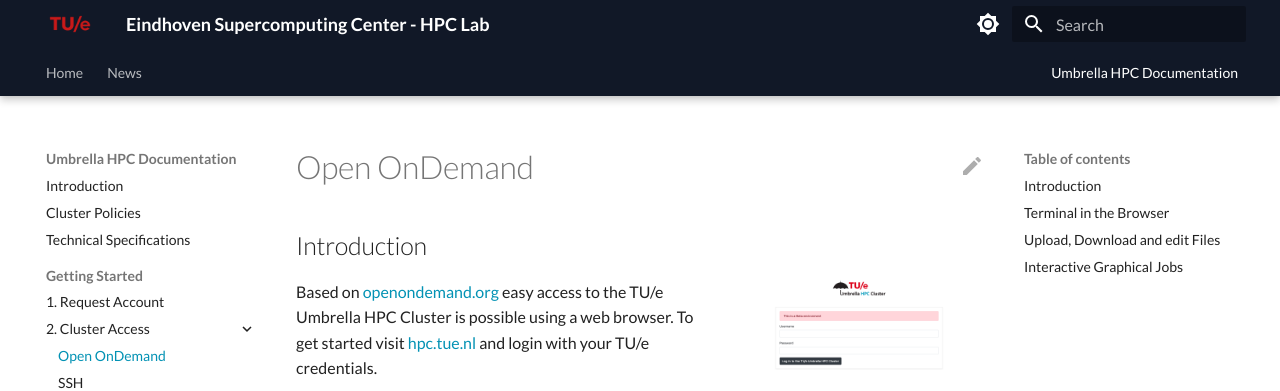
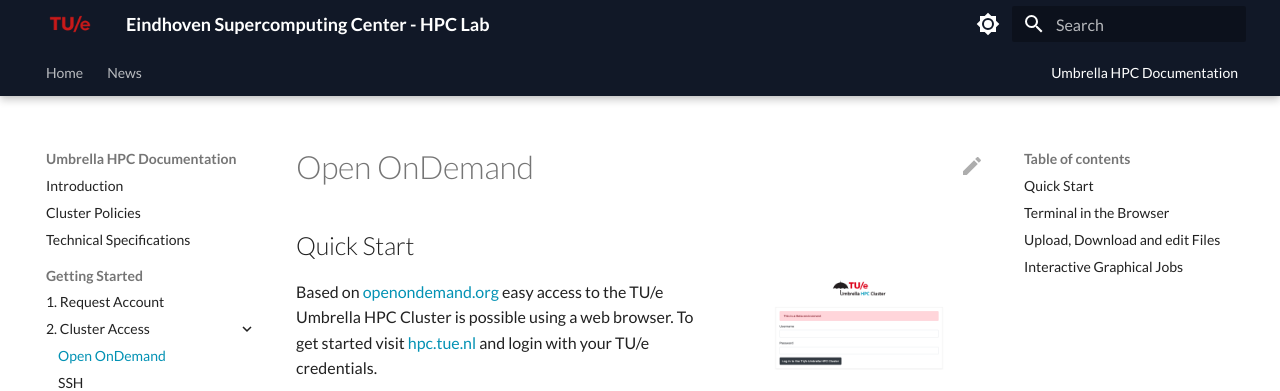
Before and after one commit to gferhpc/supercomputing.tue.nl, an MkDocs documentation site: the page built from pages/documentation/steps/access/openondemand.md, in a window 1280 px wide and 900 px high. Shown: the top 391 px of the window. Built offline with MkDocs 1.6.1 and Material for MkDocs 9.7.7, drawn with Linux system fonts in a browser that asks for light colours.

Commit message:
Update openondemand.md

```diff
--- a/pages/documentation/steps/access/openondemand.md
+++ b/pages/documentation/steps/access/openondemand.md
@@ -2,7 +2,7 @@
 title: Open OnDemand
 ---
 
-## Introduction
+## Quick Start
 
 ![img.png](img.png){ align=right width=250px }
 Based on [openondemand.org](https://openondemand.org/){:target=_blank} easy access to the TU/e Umbrella HPC Cluster is possible using a web browser. To get started visit [hpc.tue.nl](https://hpc.tue.nl){:target=_blank} and login with your TU/e credentials.
```
